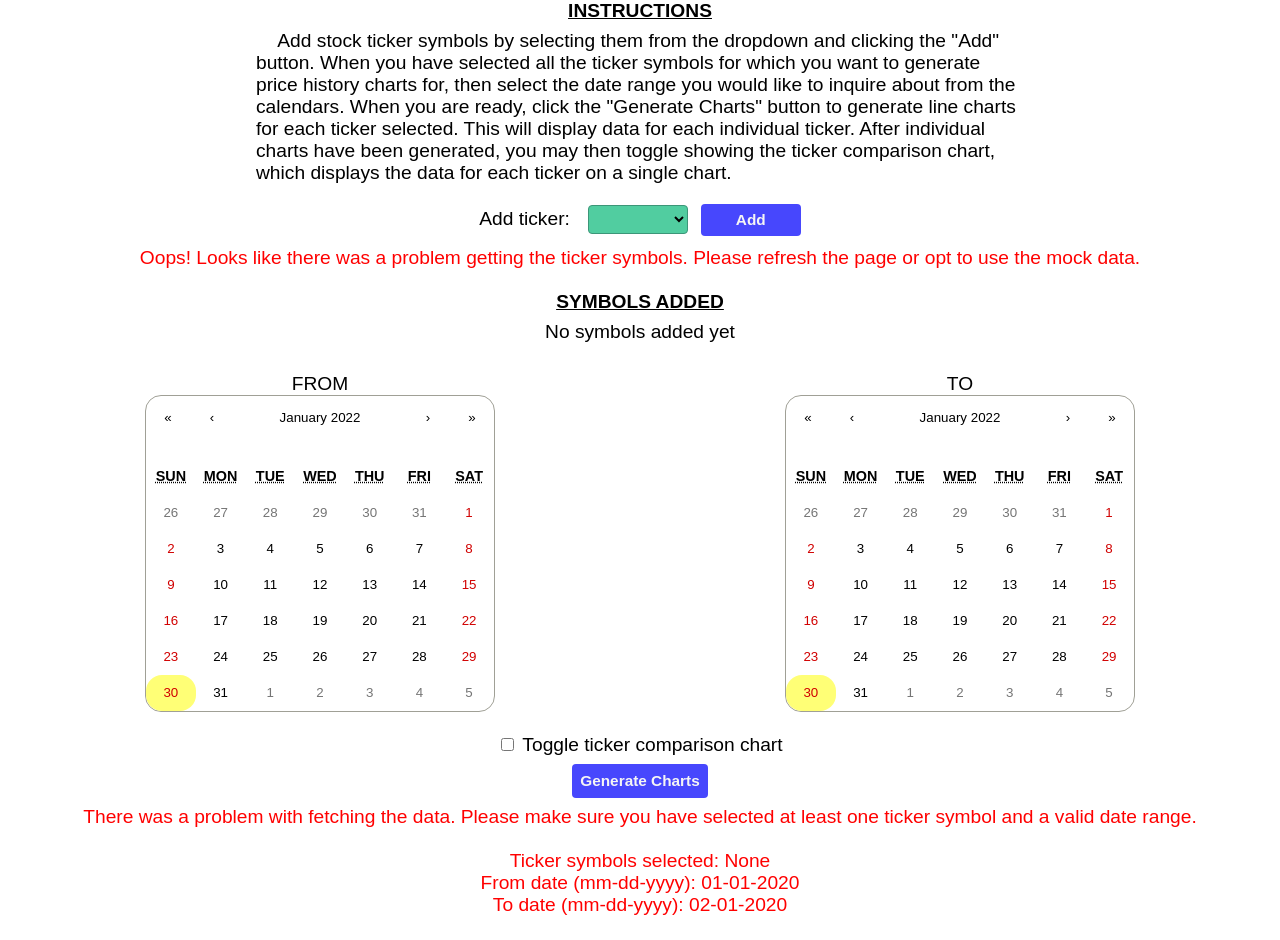
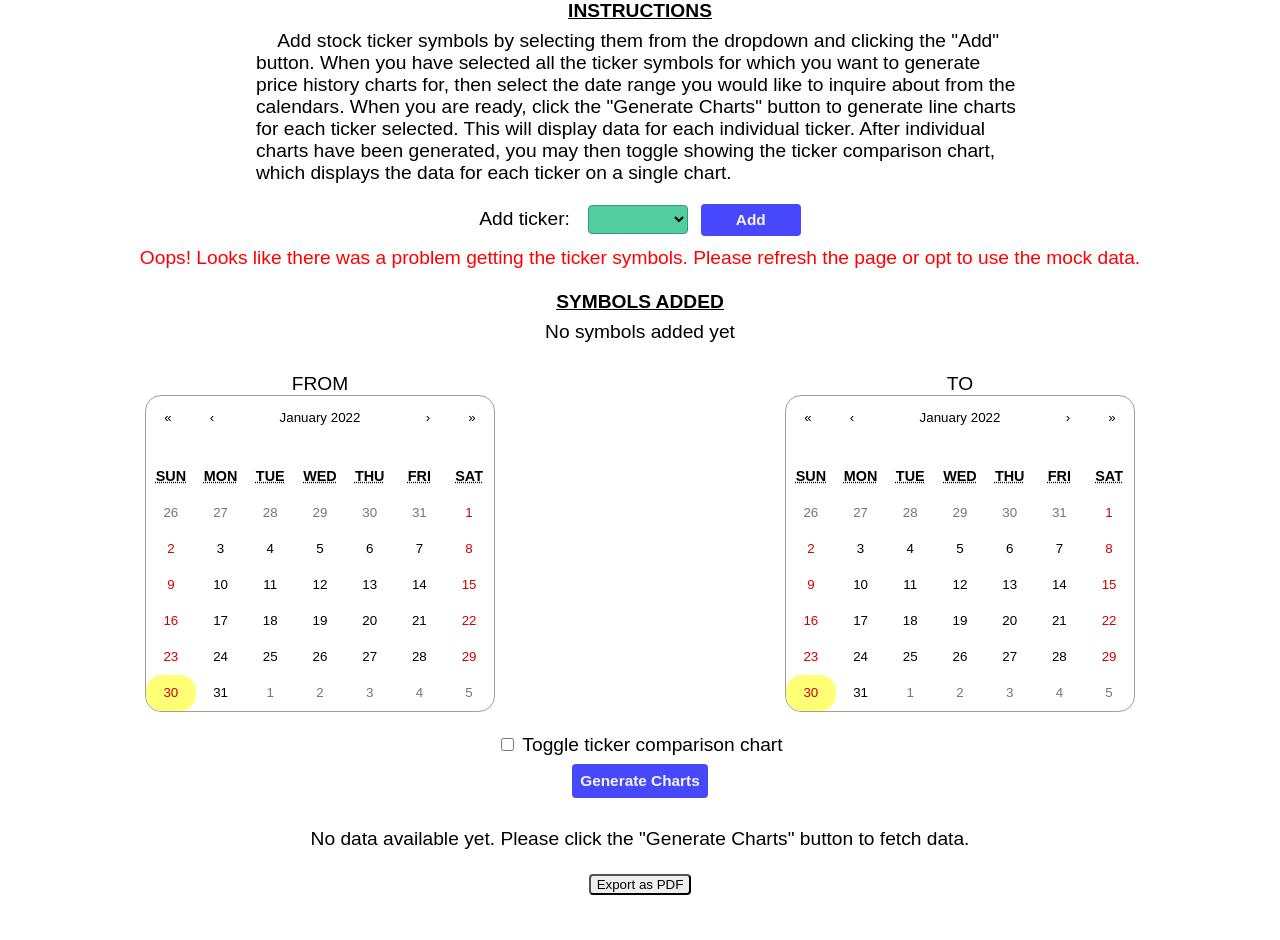
Before and after one commit to jzw19/ticker-charts, a React (Create React App) app: page / in a window 1280 px wide. Shown: the top 940 px of the page. After the commit the page ends 895 px from the top, so only its background shows below. Built offline with nearby package versions, Linux system fonts and the light colour scheme; no server answers.

Commit message:
feat: add button to export charts in pdf. need to generate data tables and calculate offsets

```diff
--- a/package.json
+++ b/package.json
@@ -10,6 +10,7 @@
     "axios": "^0.24.0",
     "canvasjs-react-charts": "^1.0.5",
     "cross-env": "^7.0.3",
+    "jspdf": "^2.5.1",
     "react": "^17.0.2",
     "react-calendar": "^3.5.0",
     "react-dom": "^17.0.2",
--- a/src/components/Charts/Charts.js
+++ b/src/components/Charts/Charts.js
@@ -1,5 +1,6 @@
 import React, {useEffect, useState} from 'react';
 import { CanvasJSChart } from 'canvasjs-react-charts';
+import { jsPDF } from 'jspdf';
 import PropTypes from 'prop-types';
 
 import './Charts.scss';
@@ -56,6 +57,9 @@ export const Charts = ({
           title: 'Price',
           includeZero: false
         },
+        axisX: {
+          title: 'Date'
+        },
         data: [{
           type: 'spline',
           xValueFormatString: 'DD MMM YYYY',
@@ -98,6 +102,9 @@ export const Charts = ({
           title: 'Price',
           includeZero: false
         },
+        axisX: {
+          title: 'Date'
+        },
         data: consolidatedOptionsData
       }
       stockCharts.push(
@@ -107,18 +114,41 @@ export const Charts = ({
       );
     }
 
-    return(
-      <div className='stockChartsContainer'>
-        {stockCharts}
-      </div>
-    )
+    return stockCharts;
+  }
+
+  const exportCharts = () => {
+    const pdf = new jsPDF();
+    const title = 'Stock Charts';
+    const canvasHalfWidth = pdf.internal.pageSize.width / 2;
+    const spaceBetweenCanvases = 20;
+    const xOffsetForImage = (pdf.internal.pageSize.width - canvasHalfWidth) / 2;
+    const allStockCharts = Array.from(document.getElementsByClassName('canvasjs-chart-canvas'));
+
+    let yOffset = 10;
+    pdf.text(title, canvasHalfWidth, yOffset, 'center');
+    yOffset += spaceBetweenCanvases;
+    // CanvasJS adds 2 <canvas> elements with the same className to the DOM per chart. The one that display the data is always the first.
+    for(let i = 0; i < allStockCharts.length; i+=2) {
+      pdf.addImage(allStockCharts[i].toDataURL(), 'JPEG', xOffsetForImage, yOffset, canvasHalfWidth, canvasHalfWidth);
+      yOffset += canvasHalfWidth + spaceBetweenCanvases;
+      // pdf.text('table goes here', canvasHalfWidth, yOffset, 'center');
+      // yOffset += canvasHalfWidth + (spaceBetweenCanvases * 2); // this needs to be calculated to be the height of the table + space between
+      if(yOffset > pdf.internal.pageSize.height - 130) {
+        pdf.addPage();
+        yOffset = 20;
+      }
+    }
+    pdf.save('stock-charts.pdf');
   }
 
   return(
-    <div>
+    <div className='stockChartsContainer'>
       {Object.keys(tickerData).length ? null : 'No data available yet. Please click the "Generate Charts" button to fetch data.'}
       <br/>
       {generateCharts()}
+      <br/>
+      <button className='exportChartsButton' onClick={exportCharts} /*disabled={Object.keys(tickerData).length === 0}*/>Export as PDF</button>
     </div>
   );
 }
--- a/src/components/UserInput/UserInput.js
+++ b/src/components/UserInput/UserInput.js
@@ -19,7 +19,7 @@ export const UserInput = ({
   const [fromDate, setFromDate] = useState({ year: '2020', month: '01', day: '01' });
   const [toDate, setToDate] = useState({ year: '2020', month: '02', day: '01' });
   const [shouldShowErrorMessageForTickers, setShouldShowErrorMessageForTickers] = useState(false);
-  const [shouldShowErrorMessageForData, setShouldShowErrorMessageForData] = useState(true);
+  const [shouldShowErrorMessageForData, setShouldShowErrorMessageForData] = useState(false);
   const apiInUse = process.env.REACT_APP_API === 'mock' ? mockApi : api;
 
   useEffect(async () => {
```
Also changed, not shown: 1 other file (tests, documents, lock files or other folders).
